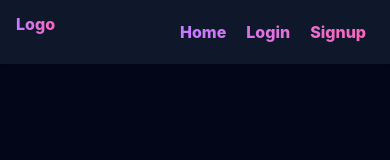
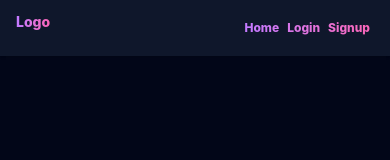
Before and after one commit to satyamkumarjha2006/BlogNest, a React (Vite) app: page / in a window 390 px wide. Shown: the top 160 px of the page. Built offline with nearby package versions, Linux system fonts and the light colour scheme; no server answers.

Commit message:
change for mobile UI

```diff
--- a/src/Components/Header/Header.jsx
+++ b/src/Components/Header/Header.jsx
@@ -39,20 +39,20 @@ function Header() {
     return (
         <header className='py-3 shadow bg-slate-900'>
             <Container>
-                <nav className='flex w-full flex-wrap tems-center justify-between gap-2'>
-                    <div className='mr-4 text-transparent bg-linear-to-r from-purple-400 to-pink-400 bg-clip-text font-extrabold'>
+                <nav className='flex w-full flex-nowrap tems-center justify-between gap-1'>
+                    <div className='shrink-0 mr-1 text-sm sm:text-base text-transparent bg-linear-to-r from-purple-400 to-pink-400 bg-clip-text font-extrabold'>
                         <Link to='/'>
                         <Logo width='70px'/>
                         </Link>
                     </div>
 
-                    <ul className='flex flex-wrap items-center justify-center gap-1 max-w-full ml-auto text-transparent bg-linear-to-r from-purple-400 to-pink-400 bg-clip-text font-extrabold hover:cursor-pointer '>
+                    <ul className='flex flex-nowwrap items-center gap-0 ml-auto text-transparent bg-linear-to-r from-purple-400 to-pink-400 bg-clip-text font-extrabold hover:cursor-pointer '>
                         {navItems.map((item) =>
                         item.active ? (
                             <li key={item.name}>
                                 <button
                                 onClick={() => navigate(item.slug)}
-                                className='inline-block whitespace-nowrap px-2 py-2 sm:px-6 duration-200 rounded-full hover:text-white hover:cursor-pointer'
+                                className='inline-block whitespace-nowrap px-1 text-xs py-2 sm:px-3 duration-200 rounded-full hover:text-white hover:cursor-pointer'
                                 >{item.name}</button>
                             </li>
                         ) : null
```
